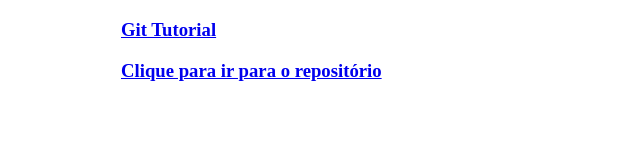
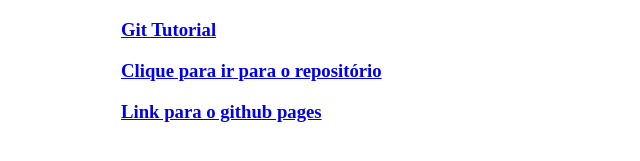
Before and after one commit to thalesf/cscw-introdu-o, a plain HTML site: page index.html in a window 1280 px wide. Shown: the part 425-586 px from the top of the page, without its empty margins (319-959 px from the left). Drawn offline with Linux system fonts and the light colour scheme.

Commit message:
Github link added

```diff
--- a/index.html
+++ b/index.html
@@ -25,6 +25,7 @@
       <img src="https://cdn.iconscout.com/icon/free/png-256/avatar-375-456327.png"/>
       <h3><a class="underline_decoration" href="https://www.youtube.com/watch?v=UMhskLXJuq4">Git Tutorial</a></h3>
       <h3><a href="https://github.com/thalesf/cscw-introducao">Clique para ir para o repositório</a></h3>
+      <h3><a href="https://thalesf.github.io/cscw-introducao/">Link para o github pages</a></h3>
     </div>
   </div>
 </body>
```
